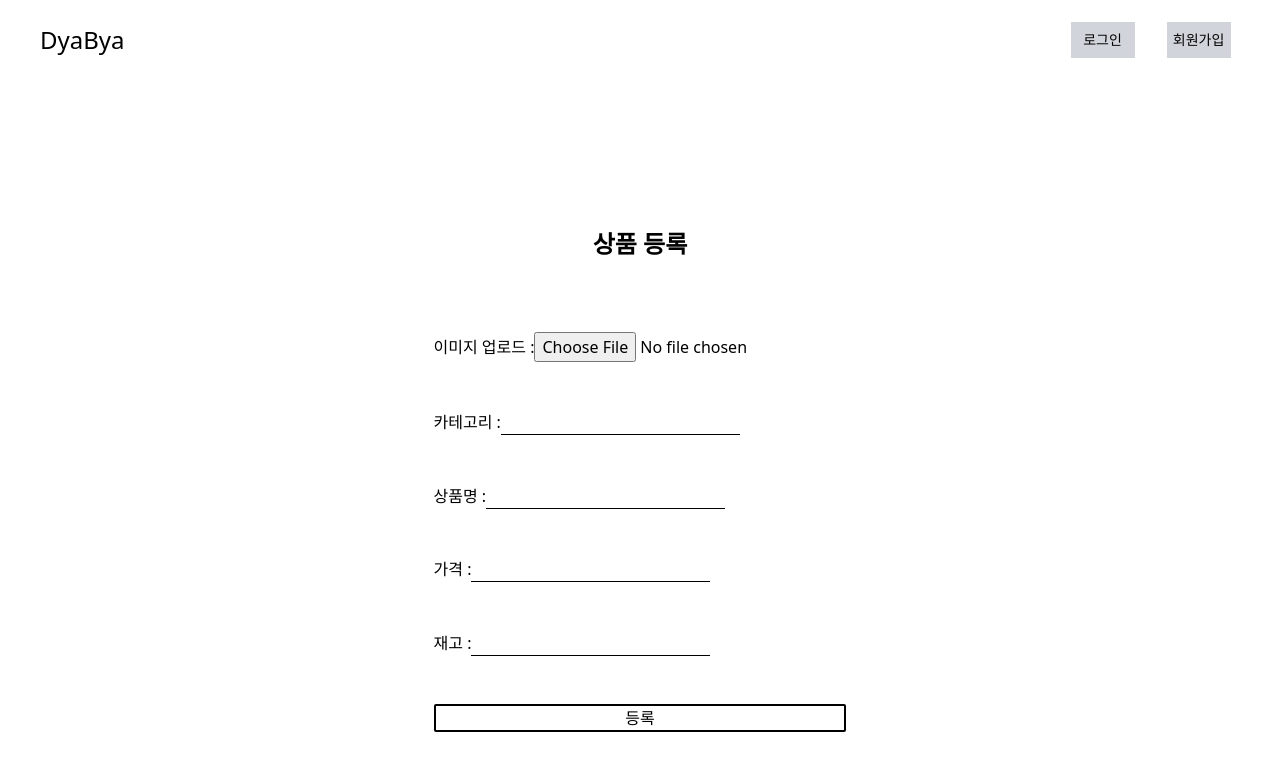
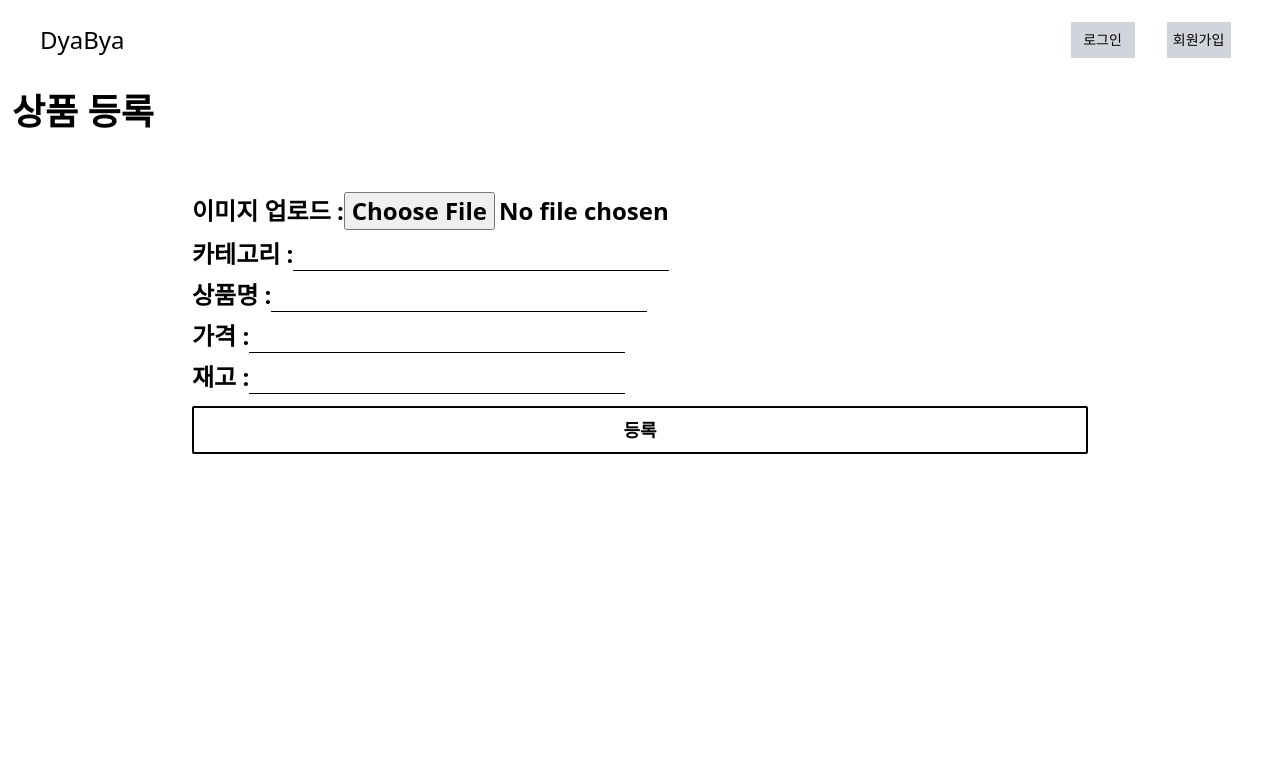
Before and after one commit to kimwoojin123/KDT-IaaS-1team-ERP, a Next.js app in the folder admin/: page /apply in a window 1280 px wide. Shown: the top 770 px of the page. Built offline with nearby package versions, Linux system fonts and the light colour scheme.

Commit message:
style 수정중

```diff
--- a/admin/app/apply/page.tsx
+++ b/admin/app/apply/page.tsx
@@ -57,12 +57,12 @@ export default function Apply() {
     setImage(selectedImage);
   };
 
-
   return (
-    <div className='flex flex-col justify-center items-center w-lvw h-lvh'>
-      <h1 className='font-bold text-2xl'>상품 등록</h1><br /><br /><br />
-      <form className='flex flex-col justify-between h-1/2' onSubmit={handleSubmit}>
-        <div>
+    <div className='flex flex-col mx-4 md:mx-3 my-8 md:my-3 justify-between'>
+  <h1 className='text-4xl font-bold mb-4'>상품 등록</h1>
+  <div className='flex justify-center mt-8'>
+  <form className='flex flex-col max-w-4xl mx-auto my-8 md:my-3 justify-between w-full md:w-3/4 h-1/4' onSubmit={handleSubmit}>
+        <div className="mb-2 font-bold text-2xl ">
           <label>
             이미지 업로드 :
             <input
@@ -72,52 +72,52 @@ export default function Apply() {
             />
           </label>
         </div>
-        <div>
+        <div className="mb-2 font-bold text-2xl">
           <label>
             카테고리 :
             <input
-              className='border-solid border-b border-black outline-0	pl-2'
+              className='border-solid border-b border-black outline-0 pl-2'
               type="text"
               value={category}
               onChange={(e) => setCategory(e.target.value)}
             />
           </label>
         </div>
-        <div>
+        <div className="mb-2 font-bold text-2xl">
           <label>
             상품명 :
             <input
-            className='border-solid border-b border-black outline-0	pl-2'
+              className='border-solid border-b border-black outline-0 pl-2'
               type="text"
               value={productName}
               onChange={(e) => setProductName(e.target.value)}
             />
           </label>
         </div>
-        <div>
+        <div className="mb-2 font-bold text-2xl">
           <label>
             가격 :
             <input
-            className='border-solid border-b border-black outline-0	pl-2'
+              className='border-solid border-b border-black outline-0 pl-2'
               type="text"
               value={price}
               onChange={(e) => setPrice(e.target.value)}
             />
           </label>
         </div>
-        <div>
+        <div className="mb-2 font-bold text-2xl">
           <label>
             재고 :
             <input
-            className='border-solid border-b border-black outline-0	pl-2'
+              className='border-solid border-b border-black outline-0 pl-2'
               type="text"
               value={stock}
               onChange={(e) => setStock(e.target.value)}
             />
           </label>
         </div>
-        <button className='border-solid rounded-sm border-2 border-black' type="submit">등록</button>
+        <button className='border-solid rounded-sm border-2 border-black mt-2 md:mt-1 md:px-3 px-8 py-2 text-lg font-bold' type="submit">등록</button>
       </form>
       </div>
-  );
-}
+      </div>
+   )};
--- a/admin/app/list/page.tsx
+++ b/admin/app/list/page.tsx
@@ -75,24 +75,25 @@ export default function List() {
     }
   };
 
-
   return (
-    <div className='flex flex-col justify-center items-center w-lvw h-lvh'>
-      <h1 className='text-2xl font-bold'>상품목록</h1><br />
-      <button onClick={handleDelete}>상품 삭제</button>
-      <table className='w-80 border-solid border-2 border-black	'>
-        <thead  className='border-b-2 border-solid border-black' >
-          <tr>
-            <th className='text-right'>선택</th>
-            <th className='text-right'>카테고리</th>
-            <th className='text-right'>상품명</th>
-            <th className='text-right'>가격</th>
-            <th className='text-right'>재고</th>
+    <div className='relative mx-4 md:mx-8'>
+      <h1 className='text-4xl font-bold mb-4'>상품목록</h1>
+      <button className='bg-yellow-500 text-white px-4 py-2 mb-1' onClick={handleDelete}>
+        상품 삭제
+      </button>
+      <table className='w-full md:w-full mx-auto mt-4 md:mt-8 border-solid border-2 border-gray-200'>
+        <thead className='border-b-2 border-solid border-grey-200'>
+          <tr className='text-lg md:text-xl'>
+            <th className='text-center w-1/12'>선택</th>
+            <th className='text-center w-2/12'>카테고리</th>
+            <th className='text-center w-3/12'>상품명</th>
+            <th className='text-center w-2/12'>가격</th>
+            <th className='text-center w-2/12'>재고</th>
           </tr>
         </thead>
         <tbody>
           {products.map((product, index) => (
-            <tr key={index}>
+            <tr key={index} className='text-base md:text-lg'>
               <td className='text-center'>
                 <input
                   type='checkbox'
@@ -100,14 +101,15 @@ export default function List() {
                   onChange={() => handleCheckboxChange(index)}
                 />
               </td>
-              <td className='text-right'>{product.cateName}</td>
-              <td className='text-right'>{product.productName}</td>
-              <td className='text-right'>{product.price}원</td>
-              <td className='text-right'>{product.stock}</td>
+              <td className='text-center'>{product.cateName}</td>
+              <td className='text-center'>{product.productName}</td>
+              <td className='text-center'>{product.price}원</td>
+              <td className='text-center'>{product.stock}</td>
             </tr>
           ))}
         </tbody>
       </table>
     </div>
   );
-}
+
+          }
```
Lines whose indentation alone changed are shown as unchanged.
